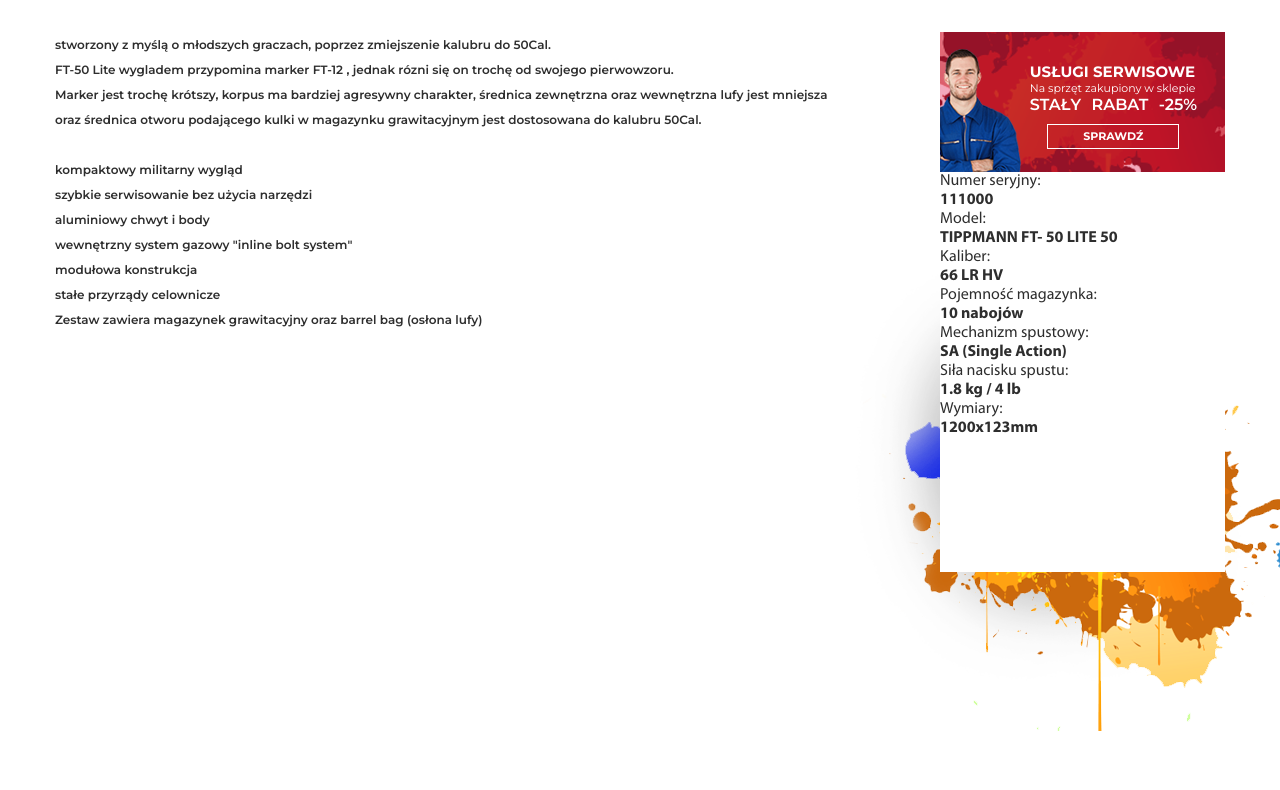
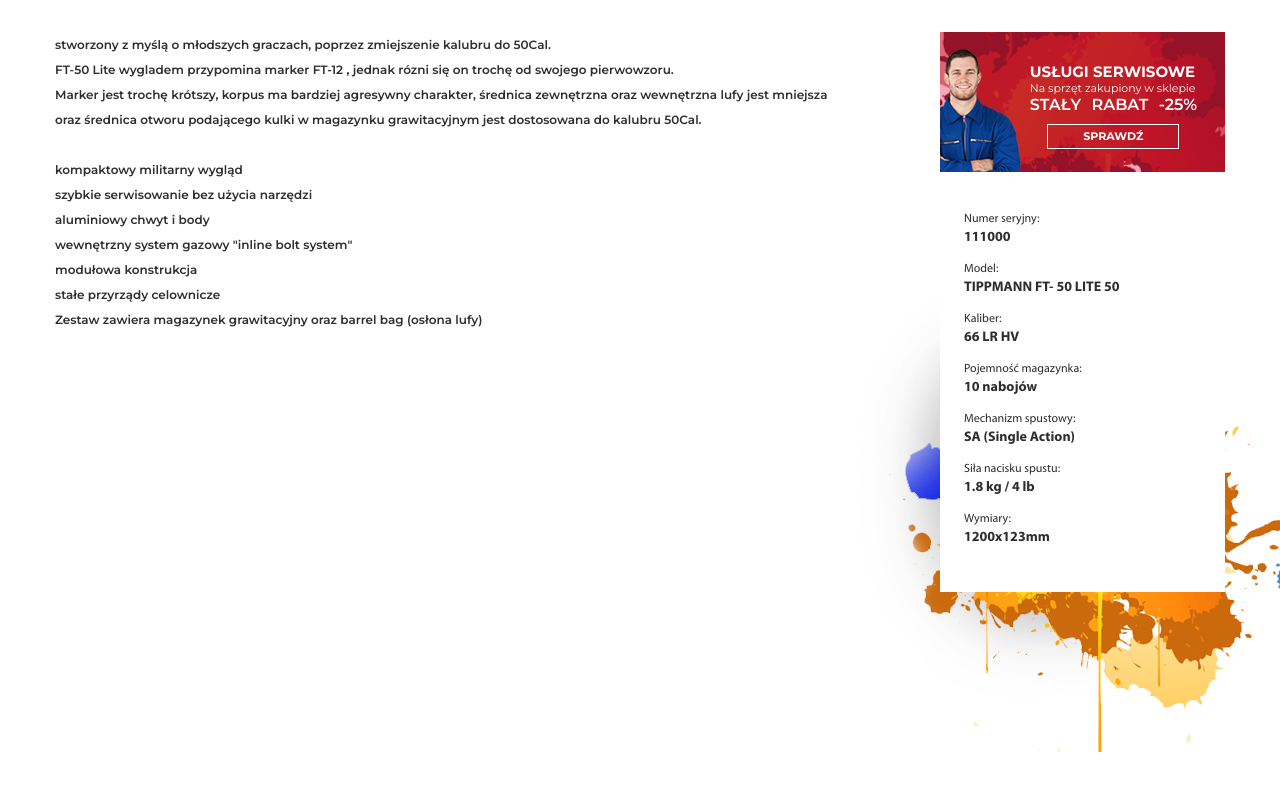
Before and after one commit to xxmichas/IAI, a React (Create React App) app: page / in a window 1280 px wide. Shown: the part 1202-1992 px from the top of the page. Built offline with nearby package versions, Linux system fonts and the light colour scheme.

Commit message:
paint fix

```diff
--- a/src/containers/Description/Description.js
+++ b/src/containers/Description/Description.js
@@ -87,8 +87,8 @@ const Description = () => {
                             <div className={styles.detailsValue}>
                                 1200x123mm
                             </div>
+                            <div className={styles.detailsPaint} />
                         </div>
-                        <div className={styles.detailsPaint} />
                     </div>
                 </div>
             </div>
--- a/src/containers/Description/Description.module.css
+++ b/src/containers/Description/Description.module.css
@@ -85,7 +85,6 @@
 .detailsContainer {
     position: relative;
     background-color: #fff;
-    height: 400px;
 }
 
 .detailsPaint {
@@ -93,23 +92,33 @@
     width: 487px;
     height: 484px;
     position: absolute;
-    top: 75px;
+    bottom: -160px;
     left: -85px;
     background-image: url("../../assets/bg-paint.png");
 }
 
 .detailsText {
     color: #2e2e2e;
+    padding: 40px 24px 30px;
+    position: relative;
 }
 
 .detailsProp {
     font-family: myriad-pro, sans-serif;
     font-weight: 400;
     font-style: normal;
+    font-size: 12px;
 }
 
 .detailsValue {
     font-family: myriad-pro, sans-serif;
     font-weight: 700;
     font-style: normal;
+    font-size: 14px;
+    line-height: 24px;
+    margin-bottom: 12px;
 }
+
+.detailsValue:last-child {
+    margin-bottom: 0;
+}
```
